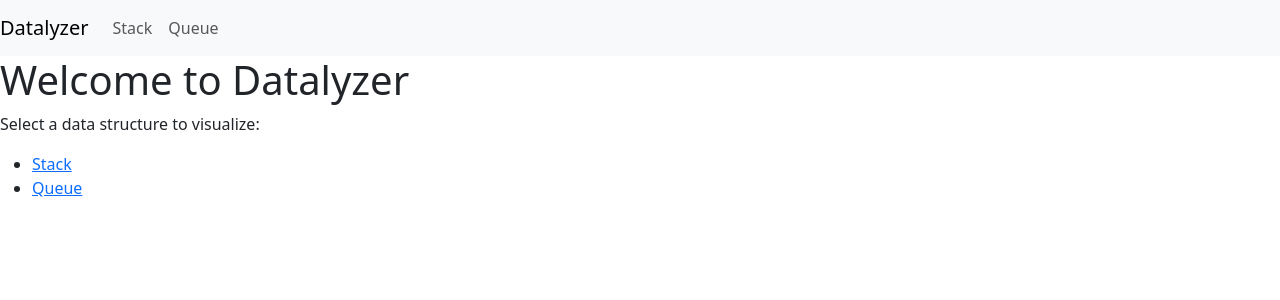
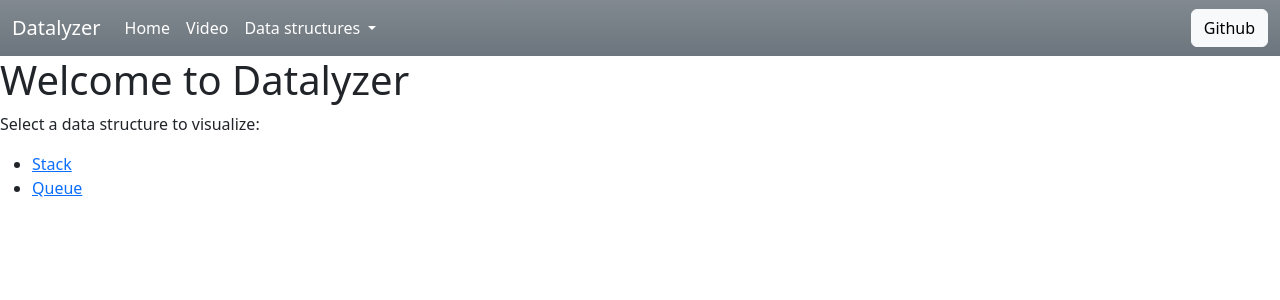
Before and after one commit to Bryan-Webifi-dev/Datalyzer, a Flask app: template templates/index.html in a window 1280 px wide. Shown: the top 300 px of the page. Run offline with Flask 3, Linux system fonts and the light colour scheme; the template is opened without the code that fills it, so the values that code supplies are empty; some libraries are stand-ins or nearby versions.

Commit message:
navbar complete, added tags for main content

```diff
--- a/app.py
+++ b/app.py
@@ -1,11 +1,22 @@
-# @app.route("/", methods=["GET", "POST"])
-from flask import Flask, render_template, request, jsonify
+from flask import Flask, render_template
 
 app = Flask(__name__)
 
 @app.route("/")
 def index():
-    return "Hello World!"
+    return render_template("index.html")
+
+@app.route("/stack")
+def stack():
+    # You'll add more logic here later for handling stack operations
+    return render_template("stack.html")
+
+@app.route("/queue")
+def queue():
+    # Similarly, add logic for queue operations
+    return render_template("queue.html")
+
+# Add additional routes for other data structures like linked lists, trees, graphs, etc.
 
 if __name__ == "__main__":
     app.run(debug=True)
--- a/static/css/style.css
+++ b/static/css/style.css
@@ -0,0 +1,31 @@
+/* General Body Styles */
+body {
+    background-color: #f4f4f4;
+    font-family: 'Arial', sans-serif;
+}
+
+/* Header Styles */
+header {
+    background-color: #007bff;
+    color: white;
+    padding: 1rem 0;
+    text-align: center;
+    font-size: 1.5rem;
+}
+
+/* Footer Styles */
+footer {
+    background-color: #333;
+    color: white;
+    text-align: center;
+    padding: 1rem 0;
+    position: absolute;
+    bottom: 0;
+    width: 100%;
+}
+
+/* Main Content Styles */
+main {
+    padding: 2rem;
+    min-height: 80vh; /* Adjust height as per your layout */
+}
--- a/templates/layout.html
+++ b/templates/layout.html
@@ -1,44 +1,50 @@
-<!DOCTYPE html>
+<!doctype html>
 <html lang="en">
-    <!-- Datalyzer, an interactive web application that visually demonstrates how different data structures operate -->
   <head>
     <meta charset="utf-8">
+    <meta name="viewport" content="width=device-width, initial-scale=1">
     <title>Datalyzer</title>
-        <link rel="stylesheet" href="/css/style.css">
-        <link rel="stylesheet" href="/css/bootstrap.min.css">
+    <link href="https://cdn.jsdelivr.net/npm/bootstrap@5.3.2/dist/css/bootstrap.min.css" rel="stylesheet" integrity="sha384-T3c6CoIi6uLrA9TneNEoa7RxnatzjcDSCmG1MXxSR1GAsXEV/Dwwykc2MPK8M2HN" crossorigin="anonymous">
   </head>
   <body>
-        <header>
-            <!-- Navigation bar, logo, etc. -->
-            <nav class="navbar navbar-expand-lg navbar-light bg-light">
-                <a class="navbar-brand" href="{{ url_for('index') }}">Datalyzer</a>
-                <button class="navbar-toggler" type="button" data-toggle="collapse" data-target="#navbarNav" aria-controls="navbarNav" aria-expanded="false" aria-label="Toggle navigation">
+    <nav class="navbar navbar-expand-lg bg-secondary bg-gradient">
+        <div class="container-fluid">
+          <a class="navbar-brand text-white" href="#">Datalyzer</a>
+          <button class="navbar-toggler" type="button" data-bs-toggle="collapse" data-bs-target="#navbarSupportedContent" aria-controls="navbarSupportedContent" aria-expanded="false" aria-label="Toggle navigation">
             <span class="navbar-toggler-icon"></span>
           </button>
-                <div class="collapse navbar-collapse" id="navbarNav">
-                    <ul class="navbar-nav">
+          <div class="collapse navbar-collapse" id="navbarSupportedContent">
+            <ul class="navbar-nav me-auto mb-2 mb-lg-0">
               <li class="nav-item">
-                            <a class="nav-link" href="{{ url_for('stack') }}">Stack</a>
+                <a class="nav-link active text-white" aria-current="page" href="#">Home</a>
               </li>
               <li class="nav-item">
-                            <a class="nav-link" href="{{ url_for('queue') }}">Queue</a>
+                <a class="nav-link text-white" href="#">Video</a>
               </li>
-                        <!-- Adding other data structures as we build -->
+              <li class="nav-item dropdown">
+                <a class="nav-link dropdown-toggle text-white" href="#" role="button" data-bs-toggle="dropdown" aria-expanded="false">
+                  Data structures
+                </a>
+                <ul class="dropdown-menu">
+                    <li><a class="dropdown-item" href="#">Stack</a></li>
+                    <li><a class="dropdown-item" href="#">Queue</a></li>
+                    <li><a class="dropdown-item" href="#">Tree</a></li>
+                    <li><a class="dropdown-item" href="#">Graph</a></li>
+                    <li><a class="dropdown-item" href="#">Linked List</a></li>
                 </ul>
+              </li>
+            </ul>
+            <form class="d-flex" role="search">
+              <!-- <input class="form-control me-2" type="search" placeholder="Search" aria-label="Search"> -->
+              <a class="btn btn-light" href="#" role="button">Github</a>
+            </form>
+          </div>
         </div>
       </nav>
-        </header>
-
       <main>
         {% block content %}
         {% endblock %}
       </main>
-
-        <footer>
-            <!-- Footer content -->
-        </footer>
-
-        <script src="{{ url_for('static', filename='js/main.js') }}"></script>
-        <!-- Add any other scripts here -->
+    <script src="https://cdn.jsdelivr.net/npm/bootstrap@5.3.2/dist/js/bootstrap.bundle.min.js" integrity="sha384-C6RzsynM9kWDrMNeT87bh95OGNyZPhcTNXj1NW7RuBCsyN/o0jlpcV8Qyq46cDfL" crossorigin="anonymous"></script>
   </body>
 </html>
```
Lines whose indentation alone changed are shown as unchanged.
